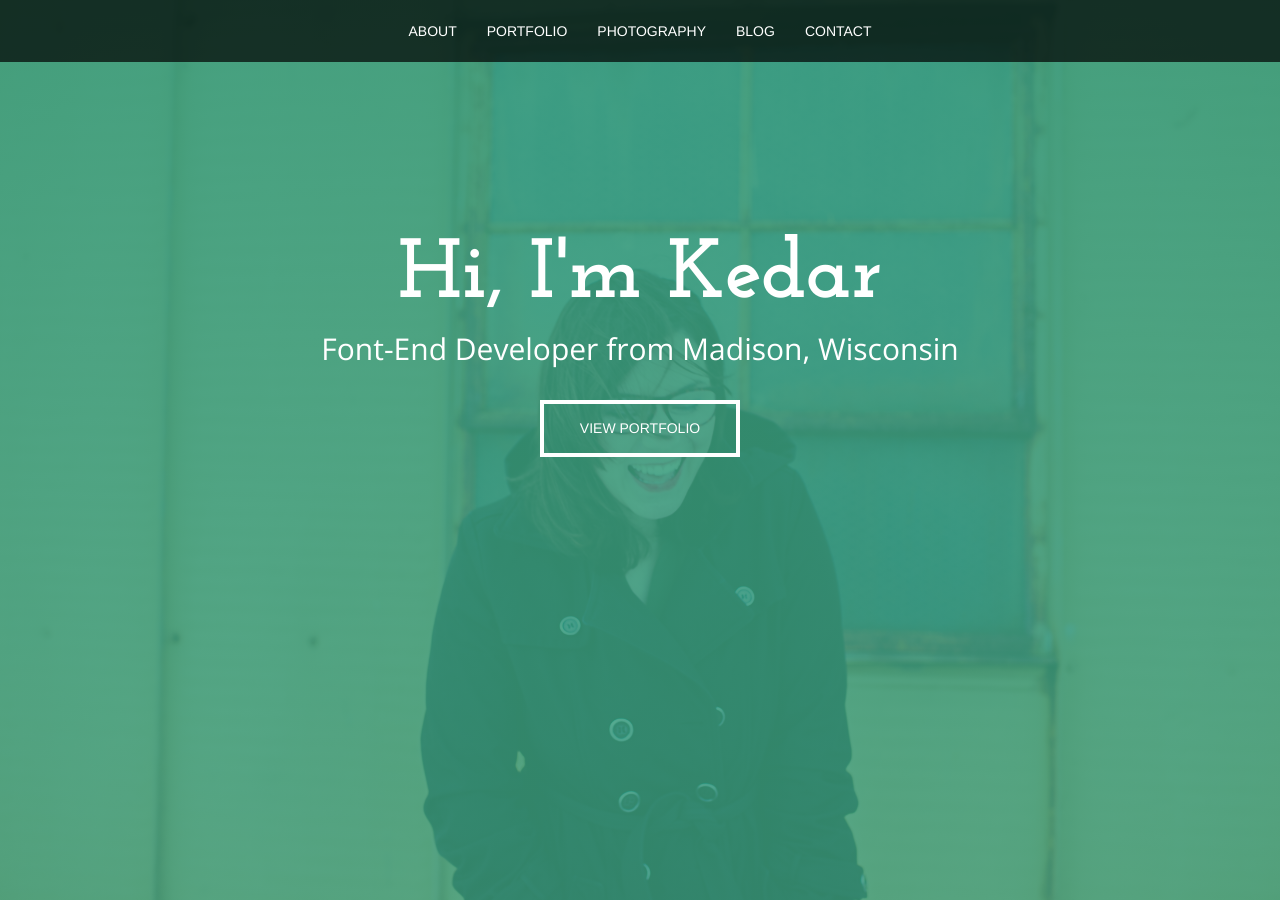
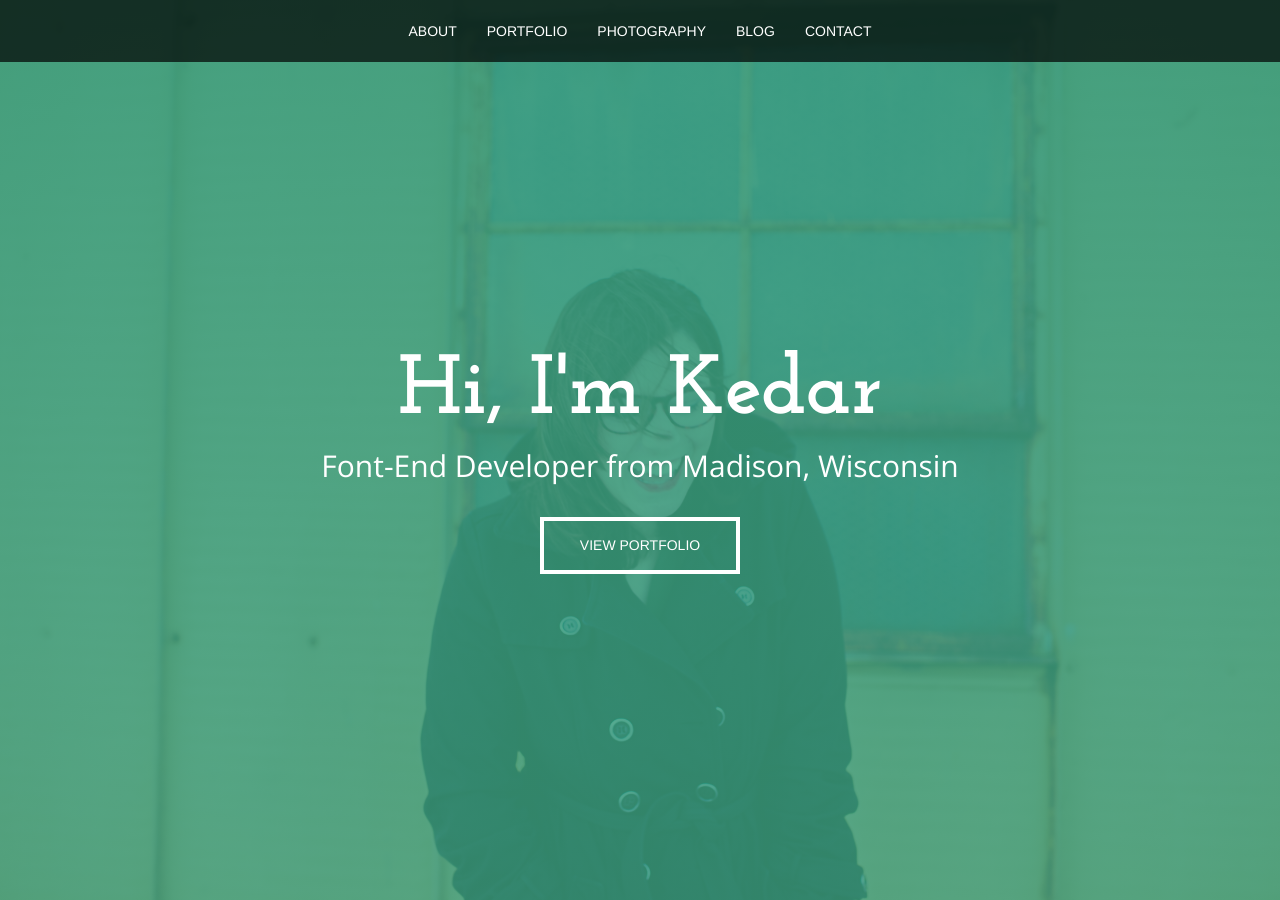
Before and after one commit to kedarjoyner/thinkful-portfolio, a Jekyll site: the page built from index.html, in a window 1280 px wide and 900 px high. Built offline with Jekyll 4.4.1, drawn with Linux system fonts in a browser that asks for light colours; nearby versions of some CDN libraries.

Commit message:
vertically align hero text try 2

```diff
--- a/_includes/about.html
+++ b/_includes/about.html
@@ -2,7 +2,7 @@
 <section class="about-me page-style" id="about">
     <div class="container-fluid interests-container">
         <div class="row">
-          <div class="col-lg-12 text-center align-text-hero">
+          <div class="col-lg-12 text-center">
             <h1>Who I Am</h1>
             <h2 class="page-subtitle">Kedar rhymes with "Cheddar"!</h2>
           </div>
--- a/_includes/header.html
+++ b/_includes/header.html
@@ -1,10 +1,13 @@
 
 <!-- header starts -->
 <header class="hero-img">
-    <div class="header-content">
+  <div class="container-fluid">
+    <div class="row">
+    <div class="col-md-12 col-lg-12 header-content text-center">
       <h1>{{ site.title }}</h1>
       <h2>Font-End Developer from Madison, Wisconsin</h2>
       <button type="button" class="btn btn-secondary btn-lg button-style button-text">View Portfolio</button>
     </div>
+  </div>
 </header>
 <!-- header ends -->
--- a/_sass/_header.scss
+++ b/_sass/_header.scss
@@ -10,18 +10,13 @@
      -o-background-size: cover;
    height: 100vh;
    display: flex;
+   position: relative;
+   align-items: center;
    background-attachment: fixed;
    background-repeat: no-repeat;
    background-position: center center;
 
-   .align-text-hero {
-     display: table-cell;
-     vertical-align: center;
-   }
    .header-content {
-     padding: 15em 0;
-     margin: 0 auto;
-     text-align: center;
       & > h1 {
         font-size: 6em;
         text-transform: none;
```
